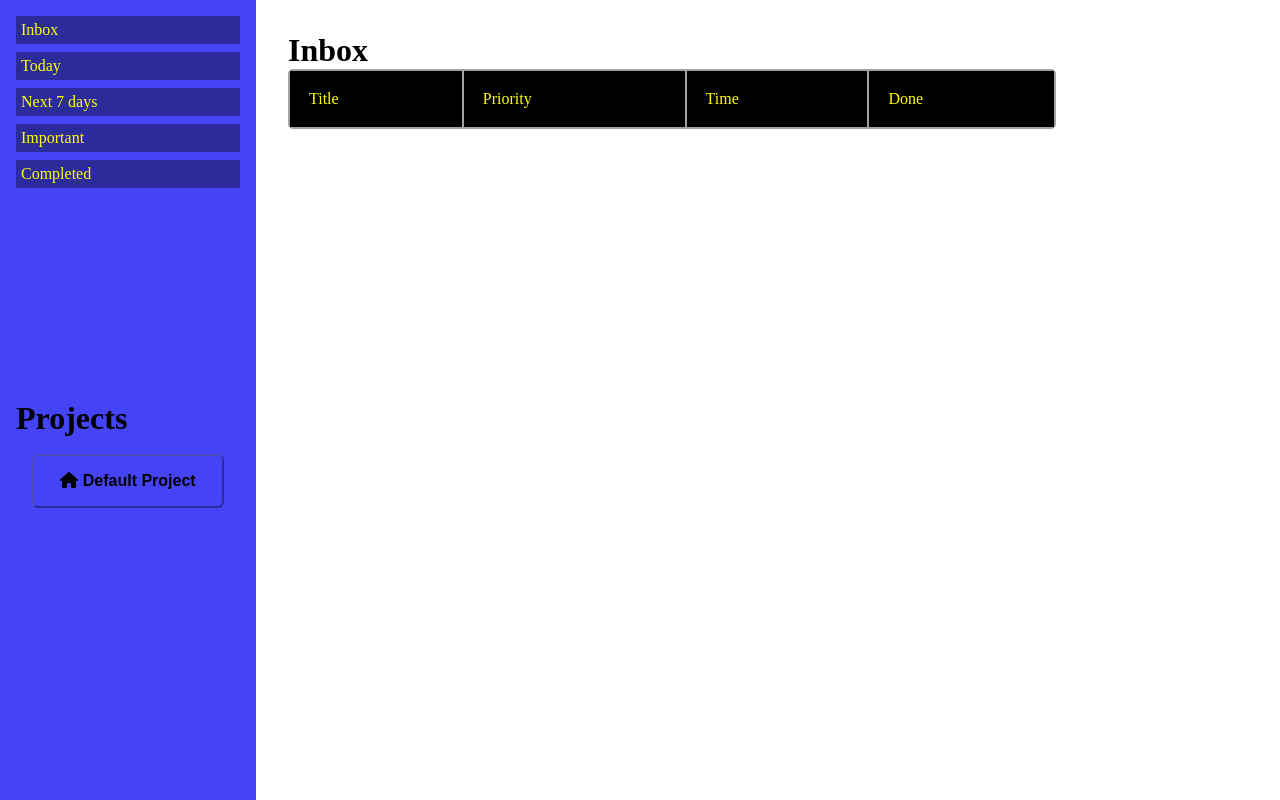
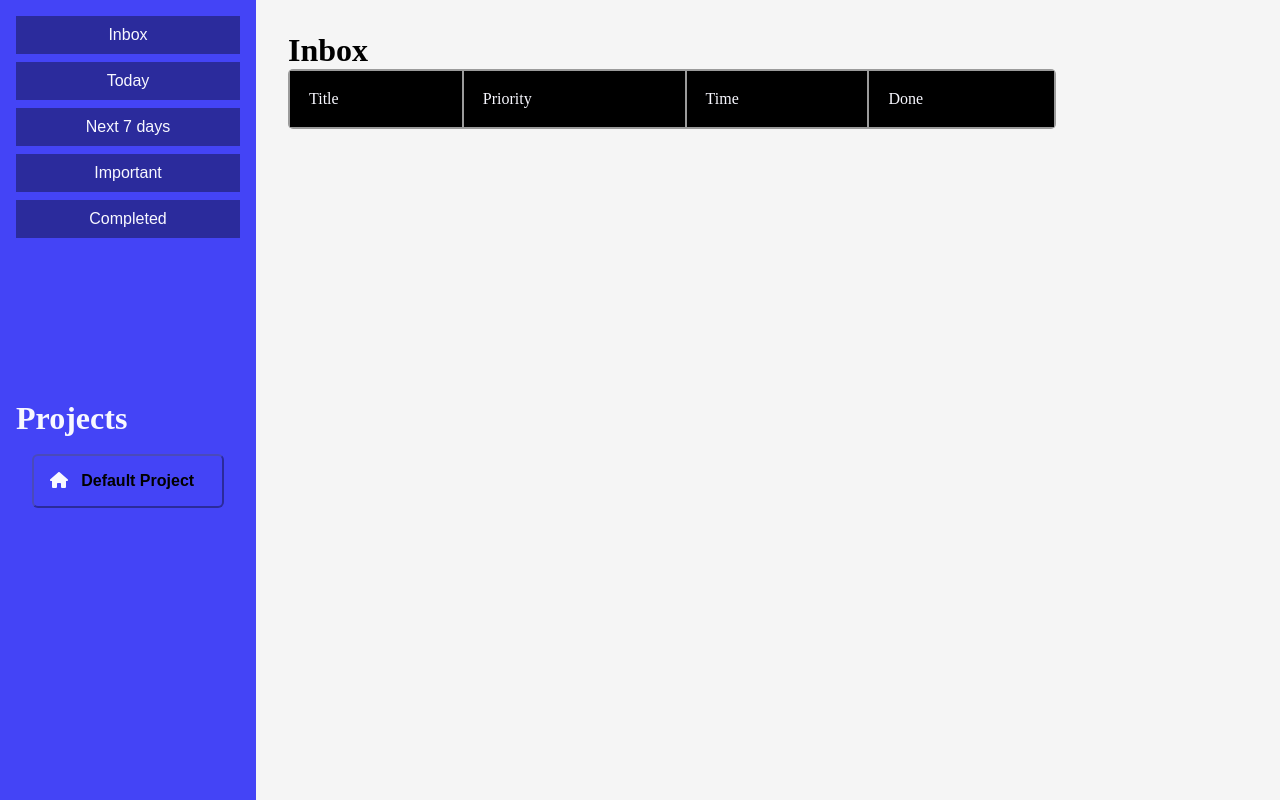
Before and after one commit to MNIg-group/todo, a website built with webpack: page dist/index.html in a window 1280 px wide. Built offline with nearby package versions, Linux system fonts and the light colour scheme.

Commit message:
Project's UI

```diff
--- a/src/style.css
+++ b/src/style.css
@@ -6,11 +6,19 @@
     padding: 0;
     transition: all 0.2s ease-in-out;
     scroll-behavior: smooth;
+}
 
+.icon {
+    color: ghostwhite;
+    font-weight: bold;
 }
 
 :root {
     --glay-color: rgba(0, 0, 0, 0.368);
+}
+
+body {
+    background-color: whitesmoke;
 }
 
 .todoRoot {
@@ -26,6 +34,12 @@
     padding: 1rem;
     background-color: rgb(68, 68, 246);
     overflow: hidden;
+    color: ghostwhite;
+}
+
+.upperSideBar {
+    display: flex;
+    flex-direction: column;
 }
 
 .list {
@@ -46,6 +60,10 @@
     font-weight: 800;
     border-color: var(--glay-color);
     cursor: pointer;
+    text-align: left;
+    display: grid;
+    text-wrap: nowrap;
+    grid-template-columns: 20% 50%;
 }
 
 .projectBtn:hover,
@@ -61,20 +79,21 @@
 }
 
 .button {
-    color: yellow;
+    color: ghostwhite;
     background-color: var(--glay-color);
     cursor: pointer;
     margin-bottom: .5rem;
-    padding: 5px;
+    padding: .5rem;
+    border-color: transparent;
+    font-weight: 500;
+    font-size: medium;
 }
 
-.button:hover {
+.button:hover,
+.button:focus {
     background-color: black;
 }
 
-.focus {
-    background-color: black;
-}
 
 table {
     width: 80%;
@@ -82,12 +101,13 @@ table {
     background-color: var(--glay-color);
 }
 
-thead {
-    background-color: black;
-    color: yellow;
-}
-
 td {
     padding: 1rem;
     border: solid black;
 }
+
+
+thead {
+    background-color: black;
+    color: ghostwhite;
+}
--- a/src/ui.js
+++ b/src/ui.js
@@ -48,9 +48,10 @@ const UI = (() =>
     sideBar.appendChild(upperSide);
     sideBar.appendChild(lowerSide);
     // upperSide
-    const upperBody = document.createElement('ul');
+    const upperBody = document.createElement('div');
+    upperBody.classList.add('upperSideBar')
     // Inbox ..............................................................
-    const inbox = document.createElement('li');
+    const inbox = document.createElement('button');
     inbox.classList.add('button');
     inbox.innerText = `Inbox`;
     inbox.addEventListener('click', () =>
@@ -84,7 +85,7 @@ const UI = (() =>
         mainPage.lastChild.replaceWith(inboxProjectList);
     });
     // Today .............................................................
-    const today = document.createElement('li');
+    const today = document.createElement('button');
     today.classList.add('button');
     today.innerText = `Today`;
     today.addEventListener('click', () =>
@@ -118,7 +119,7 @@ const UI = (() =>
         }
     });
     // within a week
-    const next7day = document.createElement('li');
+    const next7day = document.createElement('button');
     next7day.classList.add('button');
     next7day.innerText = `Next 7 days`;
     next7day.addEventListener('click', () =>
@@ -152,7 +153,7 @@ const UI = (() =>
         }
     });
 
-    const important = document.createElement('li');
+    const important = document.createElement('button');
     important.classList.add('button');
     important.innerText = `Important`;
     important.addEventListener('click', () =>
@@ -186,7 +187,7 @@ const UI = (() =>
         }
     });
 
-    const completed = document.createElement('li');
+    const completed = document.createElement('button');
     completed.classList.add('button');
     completed.innerText = `Completed`;
     completed.addEventListener('click', () =>
@@ -236,7 +237,7 @@ const UI = (() =>
     for (let project of Projects.projectsList)
     {
         let proj = document.createElement('button');
-        proj.innerHTML = `<i class="fa-solid ${ project.icon }"></i>  ${ project.title } `
+        proj.innerHTML = `<i class="fa-solid icon ${ project.icon }"></i>  ${ project.title } `
         proj.style.color = `${ project.color }`;
         proj.classList.add('projectBtn');
         projects.appendChild(proj);
```
